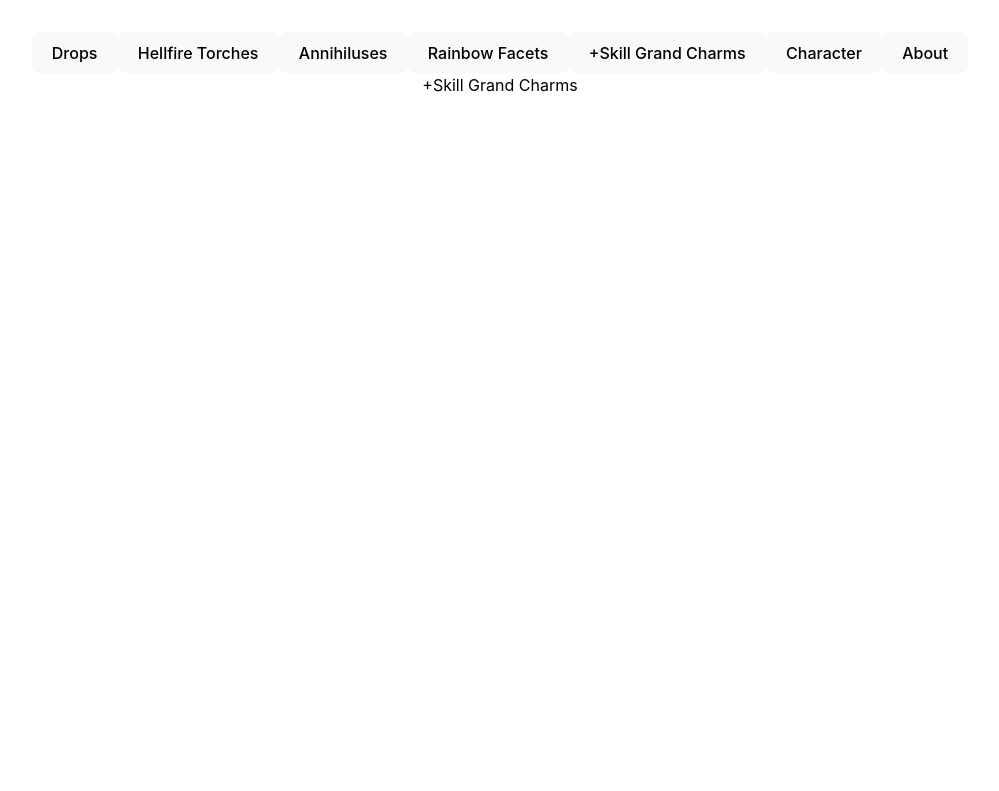
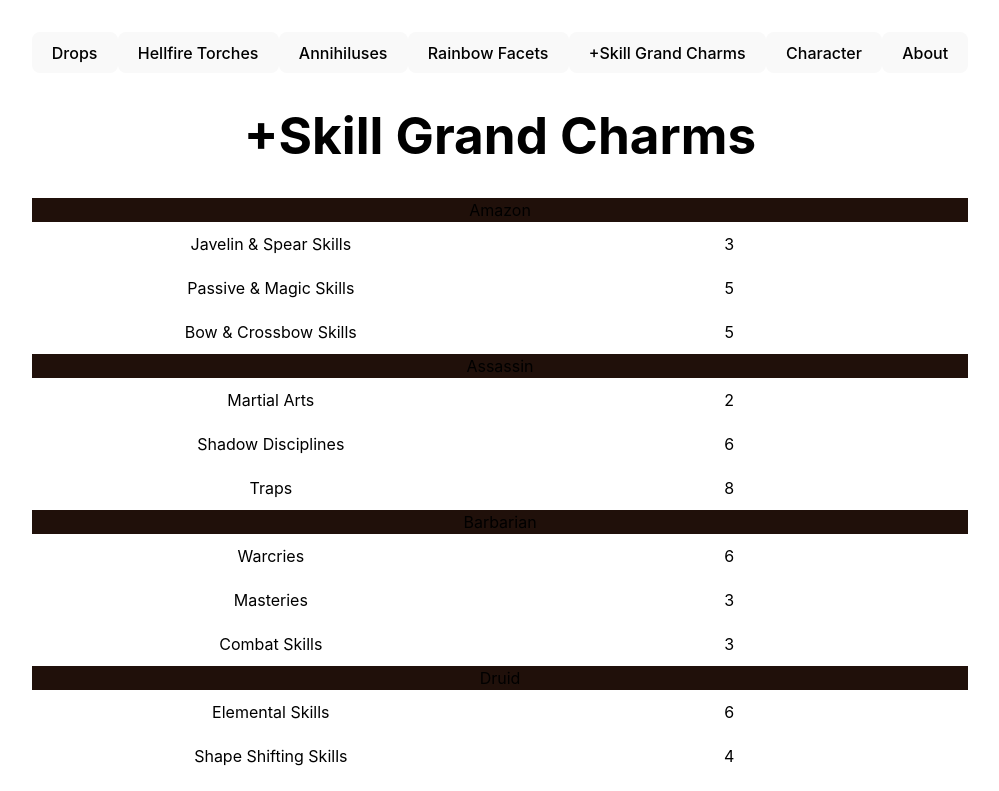
Before and after one commit to geoffreykwan/diablo-2-drops-on-the-way-to-level-99, a Vue app: page /plus-skill-grand-charms in a window 1280 px wide. Shown: the top 791 px of the page, without its empty margins (140-1139 px from the left). Built offline with nearby package versions, Linux system fonts and the light colour scheme.

Commit message:
feat(Plus Skill Grand Charms Page): Display plus skill grand charms

```diff
--- a/src/data/skill-grand-charms.json
+++ b/src/data/plus-skill-grand-charms.json
@@ -2,16 +2,16 @@
   {
     "class": "Amazon",
     "skillTabs": [
-      {
-        "name": "Bow & Crossbow Skills",
-        "count": 5
-      },
       {
         "name": "Javelin & Spear Skills",
         "count": 3
       },
       {
         "name": "Passive & Magic Skills",
+        "count": 5
+      },
+      {
+        "name": "Bow & Crossbow Skills",
         "count": 5
       }
     ]
@@ -37,16 +37,16 @@
     "class": "Barbarian",
     "skillTabs": [
       {
+        "name": "Warcries",
+        "count": 6
+      },
+      {
         "name": "Masteries",
         "count": 3
       },
       {
         "name": "Combat Skills",
         "count": 3
-      },
-      {
-        "name": "Warcries",
-        "count": 6
       }
     ]
   },
@@ -71,7 +71,7 @@
     "class": "Necromancer",
     "skillTabs": [
       {
-        "name": "Curses",
+        "name": "Summoning Skills",
         "count": 3
       },
       {
@@ -79,7 +79,7 @@
         "count": 5
       },
       {
-        "name": "Summoning Skills",
+        "name": "Curses",
         "count": 3
       }
     ]
@@ -88,16 +88,16 @@
     "class": "Paladin",
     "skillTabs": [
       {
-        "name": "Combat Skills",
-        "count": 2
-      },
-      {
         "name": "Defensive Auras",
         "count": 5
       },
       {
         "name": "Offensive Auras",
         "count": 3
+      },
+      {
+        "name": "Combat Skills",
+        "count": 2
       }
     ]
   },
@@ -109,12 +109,12 @@
         "count": 8
       },
       {
+        "name": "Lightning Skills",
+        "count": 7
+      },
+      {
         "name": "Fire Skills",
         "count": 4
-      },
-      {
-        "name": "Lightning Skills",
-        "count": 7
       }
     ]
   }
--- /dev/null
+++ b/src/styles/plus-skill-grand-charms.css
@@ -0,0 +1,15 @@
+.plus-skill-grand-charm {
+  display: grid;
+  grid-template-columns: 1fr 1fr 1fr;
+  padding: 10px;
+}
+
+.class-name {
+  background-color: #20100a;
+}
+
+.skill-tab {
+  display: grid;
+  grid-template-columns: 1fr 1fr;
+  padding: 10px;
+}
--- a/src/views/PlusSkillGrandCharms.vue
+++ b/src/views/PlusSkillGrandCharms.vue
@@ -1,3 +1,24 @@
 <template>
-  <div>+Skill Grand Charms</div>
+  <h1>+Skill Grand Charms</h1>
+  <div v-for="plusSkillGrandCharm in plusSkillGrandCharms" :key="plusSkillGrandCharm.class"
+    class="plus-skill-grand-charm-row">
+    <div class="class-name">{{ plusSkillGrandCharm.class }}</div>
+    <div v-for="skillTab in plusSkillGrandCharm.skillTabs" :key="skillTab.name" class="skill-tab">
+      <div>{{ skillTab.name }}</div>
+      <div>{{ skillTab.count }}</div>
+    </div>
+  </div>
 </template>
+
+<script>
+import '../styles/plus-skill-grand-charms.css'
+import plusSkillGrandCharms from '../data/plus-skill-grand-charms.json'
+export default {
+  name: 'PlusSkillGrandCharms',
+  data() {
+    return {
+      plusSkillGrandCharms: plusSkillGrandCharms,
+    }
+  },
+}
+</script>
```
